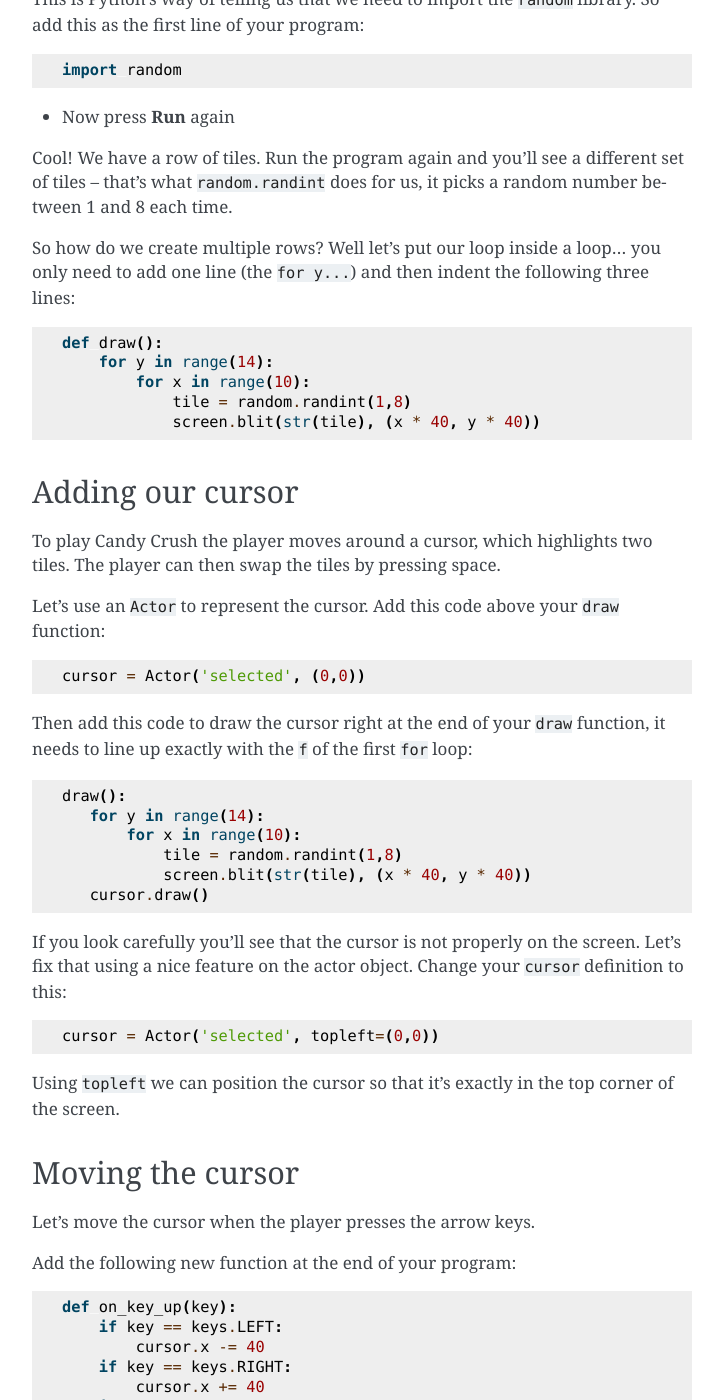
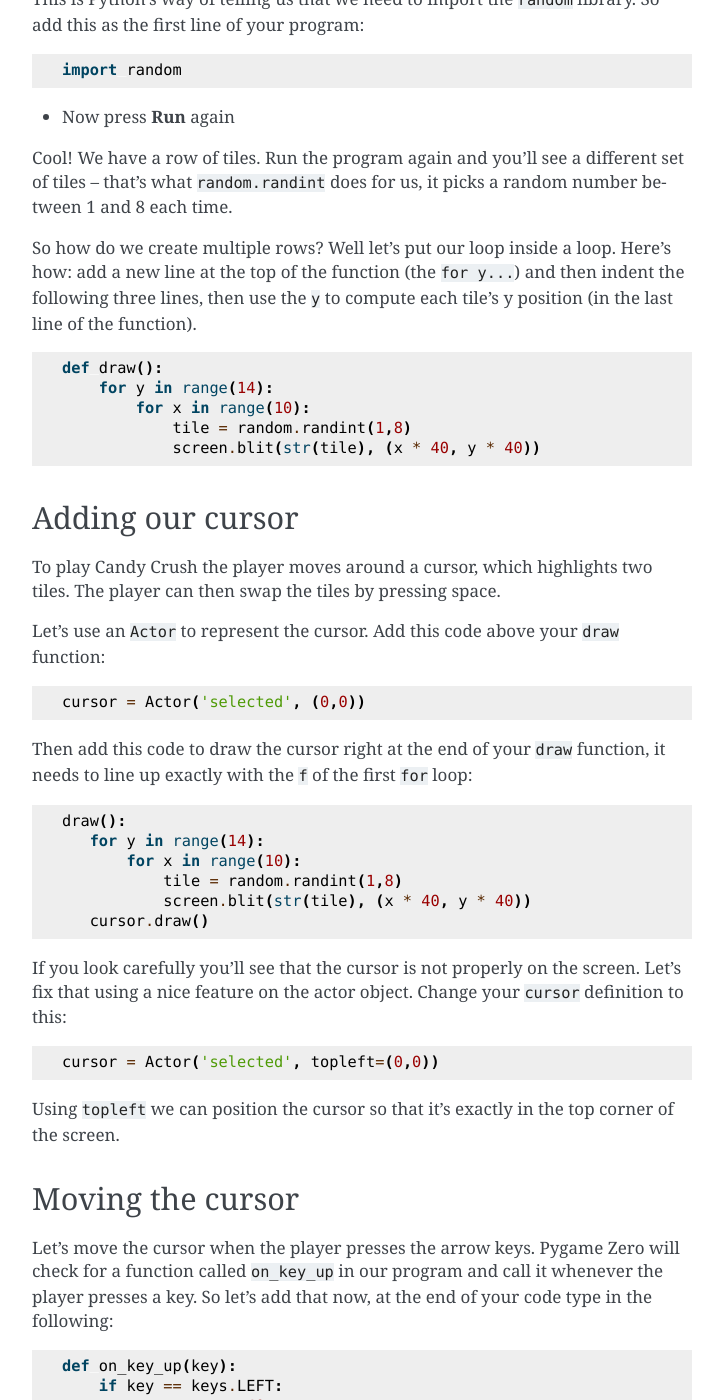
Before and after one commit to ericclack/pygamezero_candy, a Sphinx documentation site: the page built from doc/part1.rst, in a window 1280 px wide and 1400 px high, scrolled down 1541 px. Shown: the whole window, without its empty margins (388-1111 px from the left). Built offline with Sphinx 7.4.7, drawn with Linux system fonts in a browser that asks for light colours.

Commit message:
Bit more explanation

```diff
--- a/doc/part1.rst
+++ b/doc/part1.rst
@@ -81,7 +81,7 @@ This is Python's way of telling us that we need to import the :code:`random` lib
 
 Cool! We have a row of tiles. Run the program again and you'll see a different set of tiles -- that's what :code:`random.randint` does for us, it picks a random number between 1 and 8 each time.
 
-So how do we create multiple rows? Well let's put our loop inside a loop... you only need to add one line (the :code:`for y...`) and then indent the following three lines:
+So how do we create multiple rows? Well let's put our loop inside a loop. Here's how: add a new line at the top of the function (the :code:`for y...`) and then indent the following three lines, then use the :code:`y` to compute each tile's y position (in the last line of the function).
 
 .. code:: python
 
@@ -125,9 +125,7 @@ Using :code:`topleft` we can position the cursor so that it's exactly in the top
 Moving the cursor
 -----------------
 
-Let's move the cursor when the player presses the arrow keys.
-
-Add the following new function at the end of your program:
+Let's move the cursor when the player presses the arrow keys. Pygame Zero will check for a function called :code:`on_key_up` in our program and call it whenever the player presses a key. So let's add that now, at the end of your code type in the following:
 
 .. code:: python
 
```
